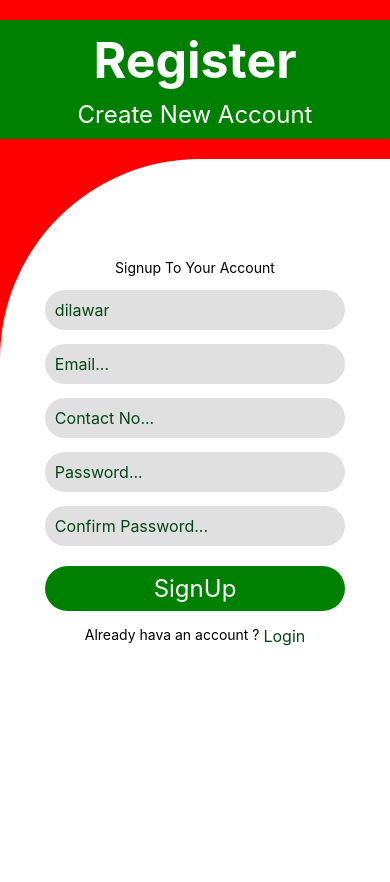
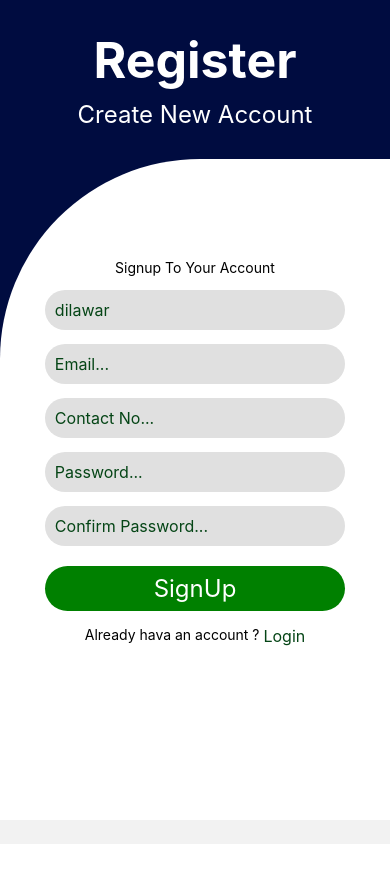
Before and after one commit to syeddilawar4444/final_hackathon_mobile_app, a React Native app: screen /Signup in a window 390 px wide. Shown: the top 882 px of the page. After the commit the page ends 844 px from the top, so only its background shows below. Built offline with nearby package versions, Linux system fonts and the light colour scheme.

Commit message:
login/signup page complete design

```diff
--- a/package.json
+++ b/package.json
@@ -18,6 +18,7 @@
     "react": "18.1.0",
     "react-native": "0.70.5",
     "react-native-check-box": "^2.1.7",
+    "react-native-linear-gradient": "^2.6.2",
     "react-native-safe-area-context": "4.4.1",
     "react-native-screens": "~3.18.0"
   },
--- a/src/Componets/Login.js
+++ b/src/Componets/Login.js
@@ -29,13 +29,13 @@ function Login(props) {
     return (
         <>
 
-                <View style={{ alignItems: 'center' , width:360,backgroundColor:"red"}} >
-                    <Text style={{ color:"white",fontSize:50,fontWeight:"bold",marginVertical:30 }}>Login</Text>
+                <View style={{backgroundColor:"#000C40"}} >
+                    <Text style={{ color:"white",alignSelf:"center",fontSize:50,fontWeight:"bold",marginVertical:30 }}>Login</Text>
                          {/* form container */}
-                    <View style={{height:700, width:360, backgroundColor:"white", borderTopLeftRadius:200,paddingTop:100,alignItems:"center"   }} >
+                    <View style={{height:700, backgroundColor:"white", borderTopLeftRadius:200,paddingTop:100,alignItems:"center", height:"100%" }} >
                         <Text style={{fontSize:40,color:"#054516"}}>Welcome Back</Text>
                         <Text>Login To Your Account</Text>
-                        <TextInput placeholder="Email..." onChangeText={(e)=>setEmail(e)} value={email} keyboardType={"email-address"} style={{backgroundColor:"#e0e0e0",borderRadius:100,color :"#054516",paddingHorizontal:10, width:"77%",paddingVertical:10,marginTop:14,fontSize:16 }}  />
+                        <TextInput placeholder="Email..." onChangeText={(e)=>setEmail(e)} value={email} keyboardType={"email-address"} style={{backgroundColor:"#e0e0e0",borderRadius:100,color :"#054516",paddingHorizontal:10, width:"77%",paddingVertical:10,marginTop:14,fontSize:16 }}/>
                         <TextInput placeholder="Password..." value={password} onChangeText={(e)=>setPassword(e)} secureTextEntry={true} style={{backgroundColor:"#e0e0e0",borderRadius:100,color :"#054516",paddingHorizontal:10, width:"77%",paddingVertical:10,marginTop:14,fontSize:16 }}  />
 
                         {/* <InputField vaue={username} placeholder="Email..." keyboardType={"email-address"}  />
@@ -54,7 +54,6 @@ function Login(props) {
                                 <Text style={{color: "#054516",fontSize:16}}>
                                     Signup
                                 </Text>
-
                             </TouchableOpacity>
 
                         </View>
--- a/src/Componets/Signup.js
+++ b/src/Componets/Signup.js
@@ -25,8 +25,8 @@ function Signup(props) {
   }
   return (
     <>
-         <View style={{display: "flex", justifyContent:"space-between", flex: 1, backgroundColor: "red",}} >
-          <View style={{backgroundColor:"green",alignItems:"center",marginVertical:20}}>
+         <View style={{display: "flex", justifyContent:"space-between",backgroundColor:"#000C40" }} >
+          <View style={{alignItems:"center",marginVertical:20}}>
           <Text style={{ color: "white", fontSize: 50, fontWeight: "bold", marginVertical: 10 }}>Register</Text>
           <Text style={{ fontSize: 24, color: "white", marginBottom: 10 }}>
             Create New Account
```
Also changed, not shown: 1 other file (tests, documents, lock files or other folders).
